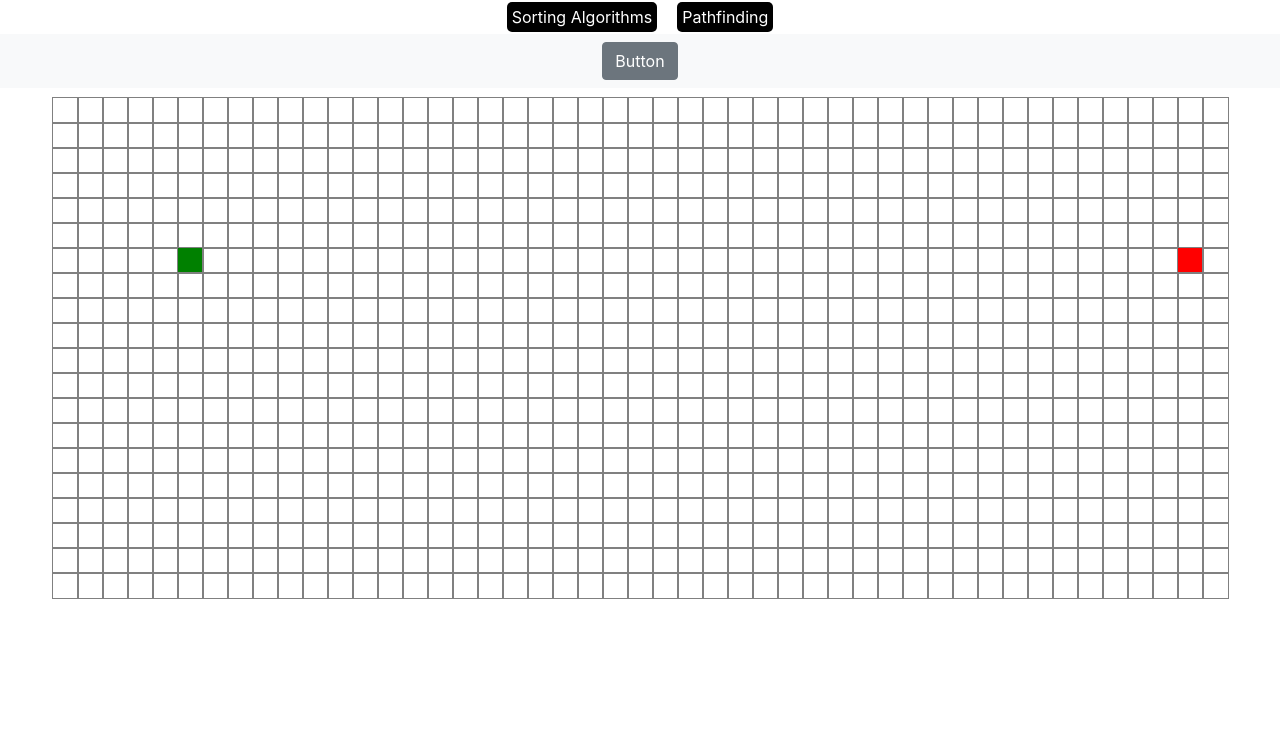
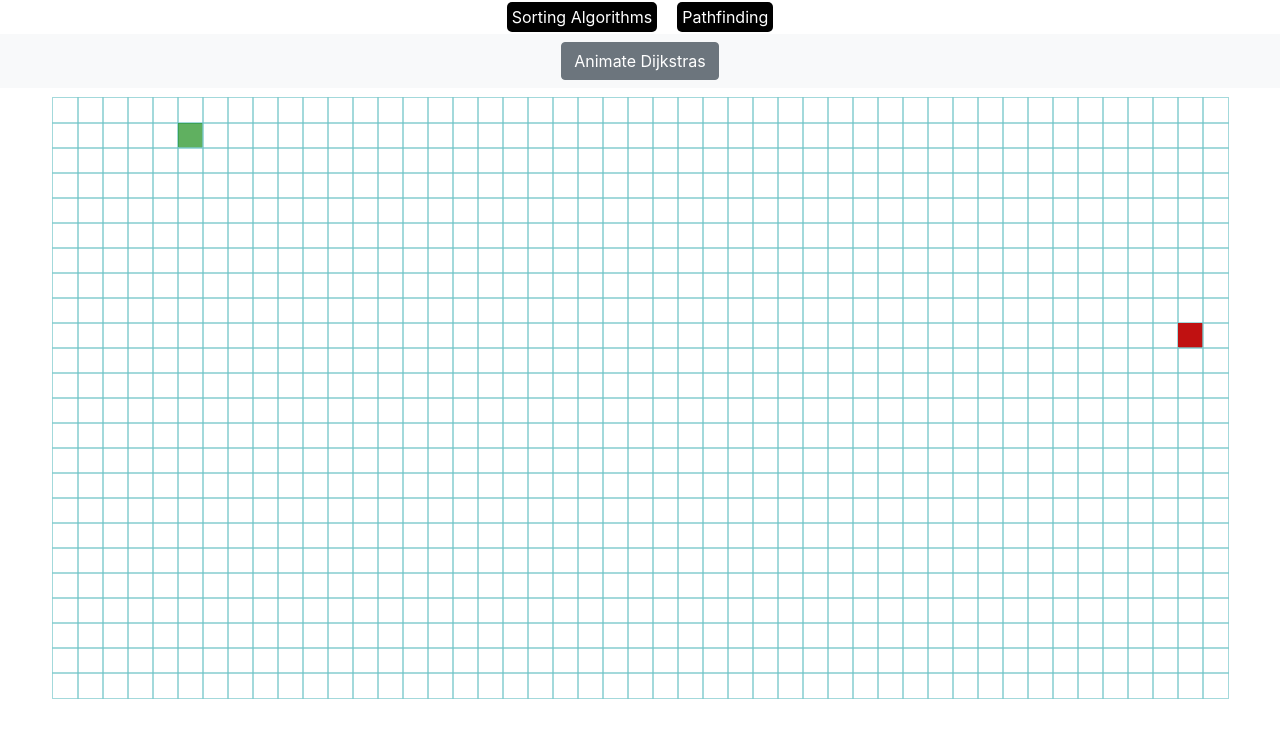
Before and after one commit to shai-bit/React-algorithm-visualizer, a React (Create React App) app: page /pathfinding in a window 1280 px wide. Shown: the top 738 px of the page. Built offline with nearby package versions, Linux system fonts and the light colour scheme.

Commit message:
Completed Dijkstras animations, and sorting-completed animation

```diff
--- a/src/algorithms/dijkstras.js
+++ b/src/algorithms/dijkstras.js
@@ -1,50 +1,68 @@
+export const dijkstras = (grid, startNode, finishNode) => {
+  startNode.distance = 0;
+  let unvisitedNodes = getAllNodes(grid);
+  let visitedNodesInOrder = [];
+  while (!!unvisitedNodes.length) {
+    sortUnvisited(unvisitedNodes);
+    let currentNode = unvisitedNodes.shift();
+    // If it's a wall you skip it
+    if (currentNode.iswall === "true") continue;
+    if (currentNode.distance === Infinity) return visitedNodesInOrder;
+    currentNode.visited = "true";
+    visitedNodesInOrder.push(currentNode);
+    if (currentNode === finishNode) return visitedNodesInOrder;
+    updateNeighbors(currentNode, grid);
+  }
+  return visitedNodesInOrder;
+};
 
-graph = {
-  a: [
-    ["b", 1],
-    ["c", 2],
-    ["d", 3],
-    ["e", 4],
-  ],
-  b: [["f", 5]],
-  c: [["f", 6]],
-  d: [["f", 7]],
-  e: [["f", 8]],
-  f: [],
-};
-function dijkstras(graph, start, end) {
-  let log = {};
-  let distanceLog = {};
-  let unvisited = [];
-  let visited = [];
-  let current = null;
-  // Logs initial values. All but start vertex set to infinity
-  Object.keys(graph).forEach((key) => {
-    unvisited.push(key);
-    if (key !== start) {
-      log[key] = [Infinity, null];
-      distanceLog[key] = Infinity;
-    } else {
-      log[key] = [0, null];
-      distanceLog[key] = 0;
+function getAllNodes(grid) {
+  let nodes = [];
+  for (const row of grid) {
+    for (const node of row) {
+      nodes.push(node);
     }
-  });
-  while (unvisited.length > 0) {
-    // Looks for the vertex with the smallest distance from start
-    let current = Object.keys(distanceLog).reduce((a, b) =>
-      log[a][0] < log[b][0] ? a : b
-    );
-    delete distanceLog[current];
-    let currentDistance = log[current][0];
-    // Removes current from unvisited
-    unvisited = unvisited.filter((vertex) => vertex !== current);
-    // Visits each neighbor and tries to update cost and previous
-    graph[current].forEach((edge) => {
-      let node = edge[0];
-      let edgeCost = edge[1];
-      if (log[node][0] > edgeCost + currentDistance) {
-        log[node][0] = edgeCost + currentDistance;
-        log[node][1] = current;
-      }
-    });
   }
+  return nodes;
+}
+
+function sortUnvisited(unvisitedNodes) {
+  unvisitedNodes.sort((nodeA, nodeB) => nodeA.distance - nodeB.distance);
+}
+
+function updateNeighbors(currentNode, grid) {
+  const { row, col } = currentNode;
+  let neighbors = [];
+  // Gets nodes up, down, left, right from currentNode
+  if (row > 0) {
+    neighbors.push(grid[row - 1][col]);
+  }
+  if (row < grid.length - 1) {
+    neighbors.push(grid[row + 1][col]);
+  }
+  if (col > 0) {
+    neighbors.push(grid[row][col - 1]);
+  }
+  if (col < grid[0].length - 1) {
+    neighbors.push(grid[row][col + 1]);
+  }
+  // Filters neighbors that are already visted
+  neighbors.filter((neighbor) => neighbor.visited === "false");
+  for (const neighbor of neighbors) {
+    if (neighbor.distance > currentNode.distance + 1) {
+      neighbor.previousnode = currentNode;
+      neighbor.distance = currentNode.distance + 1;
+    }
+  }
+}
+
+export function tracePath(finishNode) {
+  let path = [];
+  let currentNode = finishNode.previousnode;
+  while (currentNode.isStart !== true) {
+    path.push(currentNode);
+    currentNode = currentNode.previousnode;
+  }
+  path.reverse();
+  return path;
+}
--- a/src/components/pathfinding/grid.jsx
+++ b/src/components/pathfinding/grid.jsx
@@ -16,20 +16,20 @@ class Grid extends Component {
                   col,
                   isStart,
                   isFinish,
-                  weight,
+                  distance,
                   visited,
-                  isWall,
-                  previousNode,
+                  iswall,
+                  previousnode,
                 } = node;
                 return (
                   <Node
                     key={nodeidx}
                     row={row}
                     col={col}
-                    weight={weight}
+                    distance={distance}
                     visited={visited}
-                    isWall={isWall}
-                    previousNode={previousNode}
+                    iswall={iswall}
+                    previousnode={previousnode}
                     node={node}
                     isStart={isStart}
                     isFinish={isFinish}
--- a/src/components/pathfinding/node.jsx
+++ b/src/components/pathfinding/node.jsx
@@ -6,10 +6,10 @@ class Node extends Component {
     const {
       row,
       col,
-      weight,
+      distance,
       visited,
-      isWall,
-      previousNode,
+      iswall,
+      previousnode,
       node,
       isStart,
       isFinish,
@@ -26,10 +26,10 @@ class Node extends Component {
         node={node}
         row={row}
         col={col}
-        isWall={isWall}
-        weight={weight}
+        iswall={iswall}
+        distance={distance}
         visited={visited}
-        previousNode={previousNode}
+        previousnode={previousnode}
       ></div>
     );
   }
--- a/src/components/pathfinding/pathfindernavbar.jsx
+++ b/src/components/pathfinding/pathfindernavbar.jsx
@@ -11,8 +11,9 @@ class Navbar extends Component {
             type="button"
             className="btn btn-secondary"
             style={buttonStyle}
+            onClick={this.props.animate}
           >
-            Button
+            Animate Dijkstras
           </button>
         </div>
       </nav>
--- a/src/components/pathfinding/pathfinding.css
+++ b/src/components/pathfinding/pathfinding.css
@@ -8,16 +8,52 @@
 .node {
   width: 25px;
   height: 25px;
-  outline: 1px solid grey;
+  outline: 1px solid rgba(125, 201, 204, 0.705);
   display: inline-block;
 }
 
+.animated-node {
+  animation-name: searching;
+  animation-duration: 0.5s;
+  animation-iteration-count: infinite;
+  animation-direction: alternate;
+}
+
+@keyframes searching {
+  from {
+    background-color: rgba(255, 0, 191, 0.5);
+  }
+  to {
+    background-color: rgba(4, 0, 255, 0.5);
+  }
+}
+
+.animated-path {
+  animation-name: path;
+  animation-duration: 1.5s;
+  animation-iteration-count: infinite;
+  animation-direction: alternate;
+}
+
+@keyframes path {
+  from {
+    background-color: rgba(0, 255, 0, 0.8);
+  }
+  to {
+    background-color: rgba(0, 247, 255, 0.8);
+  }
+}
+
 .start {
-  background-color: green;
+  background-color: rgba(0, 128, 0, 0.623);
 }
 
 .finish {
-  background-color: red;
+  background-color: rgb(192, 17, 17);
+}
+
+.finished {
+  background-color: rgba(255, 0, 0, 0.678);
 }
 
 .navbar-collapse {
--- a/src/components/pathfinding/pathfinding.jsx
+++ b/src/components/pathfinding/pathfinding.jsx
@@ -1,15 +1,22 @@
 import React, { Component } from "react";
 import Grid from "./grid";
 import Navbar from "./pathfindernavbar";
+import { dijkstras, tracePath } from "../../algorithms/dijkstras";
 
 let windowWidth = window.innerWidth;
 let windowHeight = window.innerHeight;
-let numberofRows = Math.ceil(windowHeight * 0.024);
-let numberofNodes = Math.ceil(windowWidth * 0.0366);
+let NUMBER_OF_ROWS = Math.floor(windowHeight * 0.0304);
+let NUMBER_OF_NODES = Math.ceil(windowWidth * 0.0366);
+console.log("number of rows, number of nodes", NUMBER_OF_ROWS, NUMBER_OF_NODES);
+const StartNodeRow = 1;
+const StartNodeCol = 5;
+const FinishNodeRow = 9;
+const FinishNodeCol = 45;
 
 class Pathfinding extends Component {
   state = { grid: [] };
 
+  // Creates a new grid on mount
   componentDidMount() {
     const grid = this.getNewGrid();
     this.setState({ grid });
@@ -17,9 +24,9 @@ class Pathfinding extends Component {
 
   getNewGrid = () => {
     let grid = [];
-    for (let row = 0; row < numberofRows; row++) {
+    for (let row = 0; row < NUMBER_OF_ROWS; row++) {
       const thisRow = [];
-      for (let col = 0; col < numberofNodes; col++) {
+      for (let col = 0; col < NUMBER_OF_NODES; col++) {
         thisRow.push(this.createNode(row, col));
       }
       grid.push(thisRow);
@@ -31,20 +38,57 @@ class Pathfinding extends Component {
     return {
       row,
       col,
-      isStart: row === 6 && col === 5,
-      isFinish: row === 6 && col === 45,
-      weight: Infinity,
-      visited: false,
-      isWall: false,
-      previousNode: null,
+      isStart: row === StartNodeRow && col === StartNodeCol,
+      isFinish: row === FinishNodeRow && col === FinishNodeCol,
+      distance: Infinity,
+      visited: "false",
+      iswall: "false",
+      previousnode: null,
     };
+  };
+
+  animateDijkstras = () => {
+    const { grid } = this.state;
+    const startNode = grid[StartNodeRow][StartNodeCol];
+    const finishNode = grid[FinishNodeRow][FinishNodeCol];
+    const visitedNodesInOrder = dijkstras(grid, startNode, finishNode);
+    const path = tracePath(finishNode);
+    //Animates search
+    for (let i = 0; i < visitedNodesInOrder.length; i++)
+      setTimeout(() => {
+        const node = visitedNodesInOrder[i];
+        let toAnimate = document.getElementById(`node-${node.row}-${node.col}`);
+        let className = toAnimate.className;
+        toAnimate.className =
+          className === "node start"
+            ? "node start"
+            : className === "node finish"
+            ? "node finish finished"
+            : "node animated-node";
+      }, i * 5);
+    // Animates path
+    for (let i = 0; i < path.length; i++) {
+      setTimeout(() => {
+        let cancelAnimations = document.getElementsByClassName(
+          "node animated-node"
+        );
+        for (let j = 0; j < cancelAnimations.length; j++) {
+          cancelAnimations[j].className = "node";
+        }
+        const node = path[i];
+        let toAnimate = document.getElementById(`node-${node.row}-${node.col}`);
+        setTimeout(() => {
+          toAnimate.className = "node animated-path";
+        }, i * 20);
+      }, visitedNodesInOrder.length * 5);
+    }
   };
 
   render() {
     const { grid } = this.state;
     return (
       <React.Fragment>
-        <Navbar />
+        <Navbar animate={this.animateDijkstras} />
         <Grid grid={grid} />
       </React.Fragment>
     );
--- a/src/components/sorting/sorting.css
+++ b/src/components/sorting/sorting.css
@@ -8,6 +8,22 @@
   display: inline-block;
   width: 3px;
   margin-right: 2px;
+}
+
+.bar-animation {
+  animation-name: completed;
+  animation-duration: 1s;
+  animation-iteration-count: infinite;
+  animation-direction: alternate;
+}
+
+@keyframes completed {
+  from {
+    background-color: rgb(75, 252, 21);
+  }
+  to {
+    background-color: rgba(75, 252, 21, 0.2);
+  }
 }
 
 .navbar-collapse {
--- a/src/components/sorting/sorting.jsx
+++ b/src/components/sorting/sorting.jsx
@@ -76,7 +76,14 @@ class Sorting extends Component {
   resetColors() {
     let bars = document.getElementsByClassName("bar");
     for (let i = 0; i < bars.length; i++) {
-      bars[i].style.backgroundColor = originalColor;
+      bars[i].className = "bar";
+    }
+  }
+
+  animateCompleted() {
+    let bars = document.getElementsByClassName("bar");
+    for (let i = 0; i < bars.length; i++) {
+      bars[i].className = "bar bar-animation";
     }
   }
 
@@ -151,9 +158,7 @@ class Sorting extends Component {
     }
     // Turns all bars green - completed / Disables start and generate buttons and enables them again
     setTimeout(() => {
-      for (let i = 0; i < barsArray.length; i++) {
-        barsArray[i].style.backgroundColor = "green";
-      }
+      this.animateCompleted();
       this.enableStartorGenerate("generate");
       this.props.disableLinks();
     }, 5 * animations.length);
@@ -188,9 +193,7 @@ class Sorting extends Component {
     }
     // Turns all bars green - completed / Disables start and generate buttons and enables them again
     setTimeout(() => {
-      for (let i = 0; i < barsArray.length; i++) {
-        barsArray[i].style.backgroundColor = "green";
-      }
+      this.animateCompleted();
       this.enableStartorGenerate("generate");
       this.props.disableLinks();
     }, 5 * animations.length);
@@ -223,9 +226,7 @@ class Sorting extends Component {
     }
     // Turns all bars green - completed / Disables start and generate buttons and enables them again
     setTimeout(() => {
-      for (let i = 0; i < barsArray.length; i++) {
-        barsArray[i].style.backgroundColor = "green";
-      }
+      this.animateCompleted();
       this.enableStartorGenerate("generate");
       this.props.disableLinks();
     }, numberOfBars * 100 - 1000);
@@ -265,9 +266,7 @@ class Sorting extends Component {
     }
     // Turns all bars green - completed / Disables start and generate buttons and enables them again
     setTimeout(() => {
-      for (let i = 0; i < barsArray.length; i++) {
-        barsArray[i].style.backgroundColor = "green";
-      }
+      this.animateCompleted();
       this.enableStartorGenerate("generate");
       this.props.disableLinks();
     }, 3 * animations.length);
```
